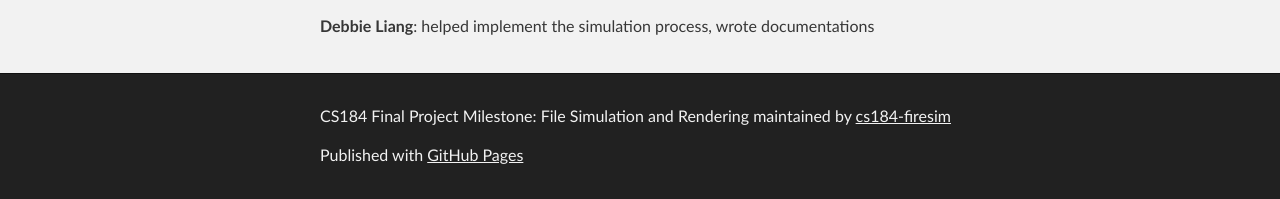
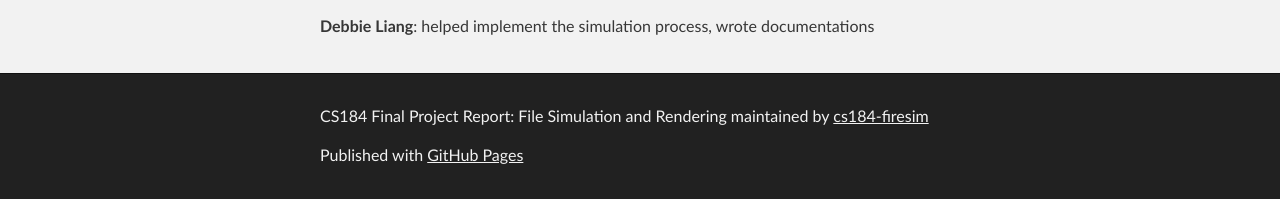
Before and after one commit to cs184-firesim/final, a Jekyll site: the page built from index.md, in a window 1280 px wide and 900 px high, scrolled down 5497 px. Shown: the part 698-897 px from the top of the window. Built offline with Jekyll 4.4.1, drawn with Linux system fonts in a browser that asks for light colours; our own code applies the rules of GitHub Pages for plain Markdown files; some of the changed text lies outside the part shown.

Commit message:
final report v0.1

```diff
--- a/_config.yml
+++ b/_config.yml
@@ -1,4 +1,4 @@
-title: "CS184 Final Project Milestone: File Simulation and Rendering"
+title: "CS184 Final Project Report: File Simulation and Rendering"
 description: "Debbie Liang, Mark Zhang, Eric Ge | Spring 2020"
 show_downloads: false
 google_analytics:
```
